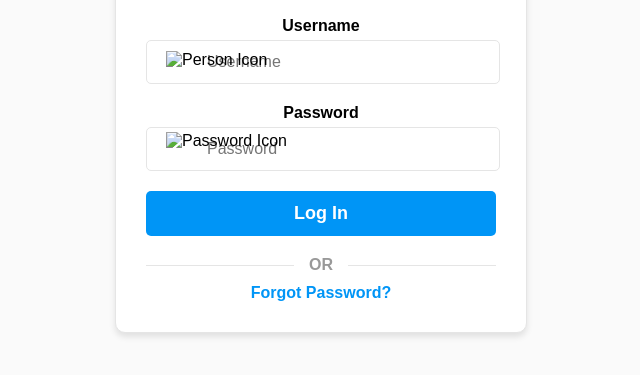
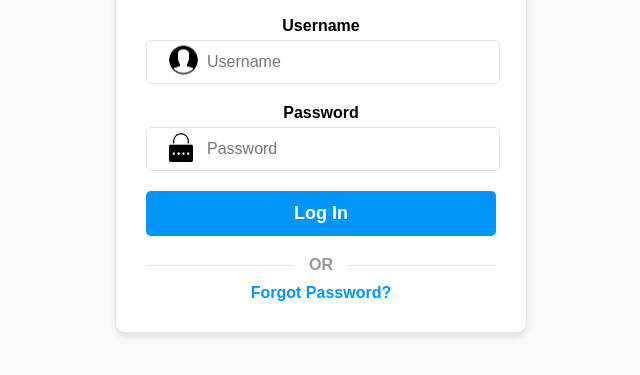
Before and after one commit to jaykhania123/bs_js_task, a plain HTML site: page jstask6.html in a window 1280 px wide. Shown: the part 309-684 px from the top of the page, without its empty margins (319-959 px from the left). Drawn offline with Linux system fonts and the light colour scheme.

Commit message:
Add files via upload

```diff
--- a/jstask6.html
+++ b/jstask6.html
@@ -124,12 +124,12 @@
         <div class="input-container">
             <label for="username">Username</label>
             <input type="text" id="username" placeholder="Username" style="padding-left: 60px;">
-            <img class="icon" src="images/pngwing.com (3).png" alt="Person Icon" style="margin-top: 10px;">
+            <img class="icon" src="pngwing.com (3).png" alt="Person Icon" style="margin-top: 10px;">
         </div>
         <div class="input-container">
             <label for="password">Password</label>
             <input type="password" id="password" placeholder="Password" style="padding-left: 60px;">
-            <img class="icon" src="images/icons8-password-50.png" alt="Password Icon" style="margin-top: 10px;height: 30px;">
+            <img class="icon" src="icons8-password-50.png" alt="Password Icon" style="margin-top: 10px;height: 30px;">
         </div>
         <button class="login-button" onclick="validateInputs()">Log In</button>
         <div class="or-divider">
```
